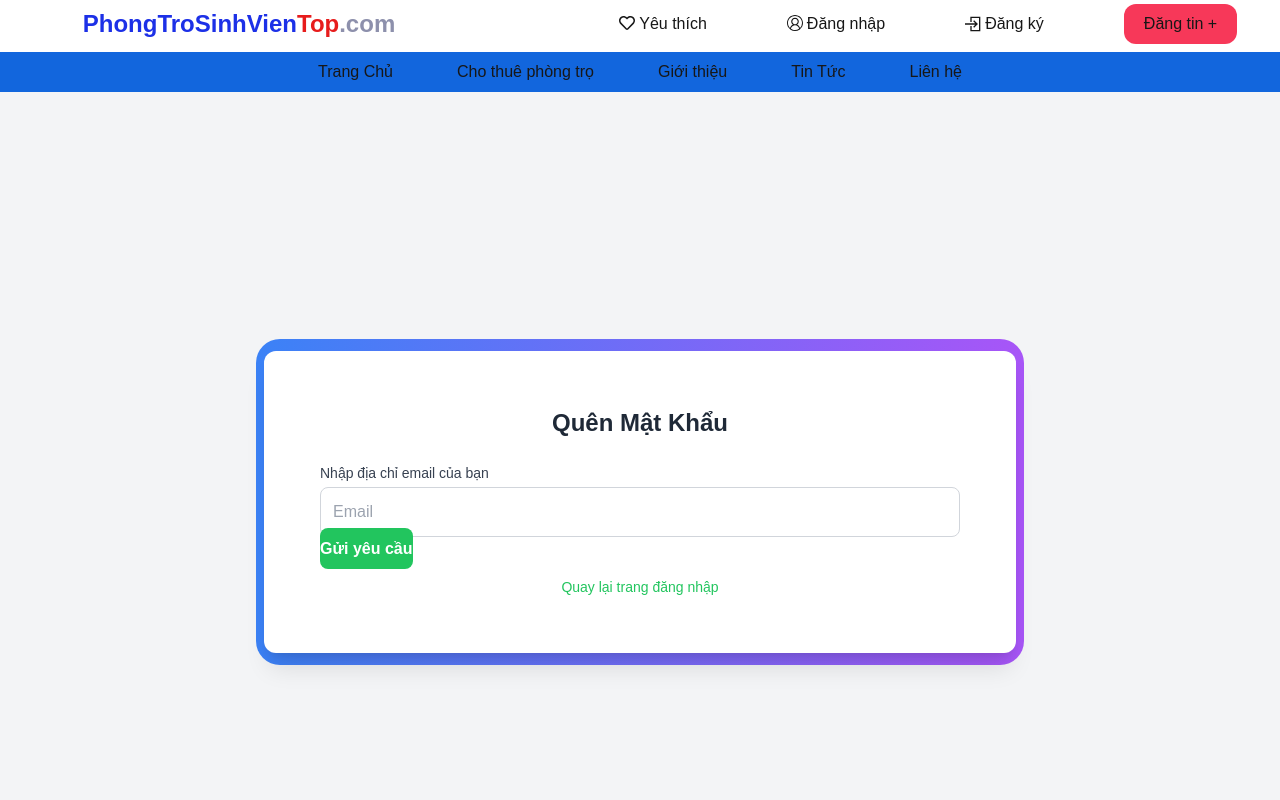
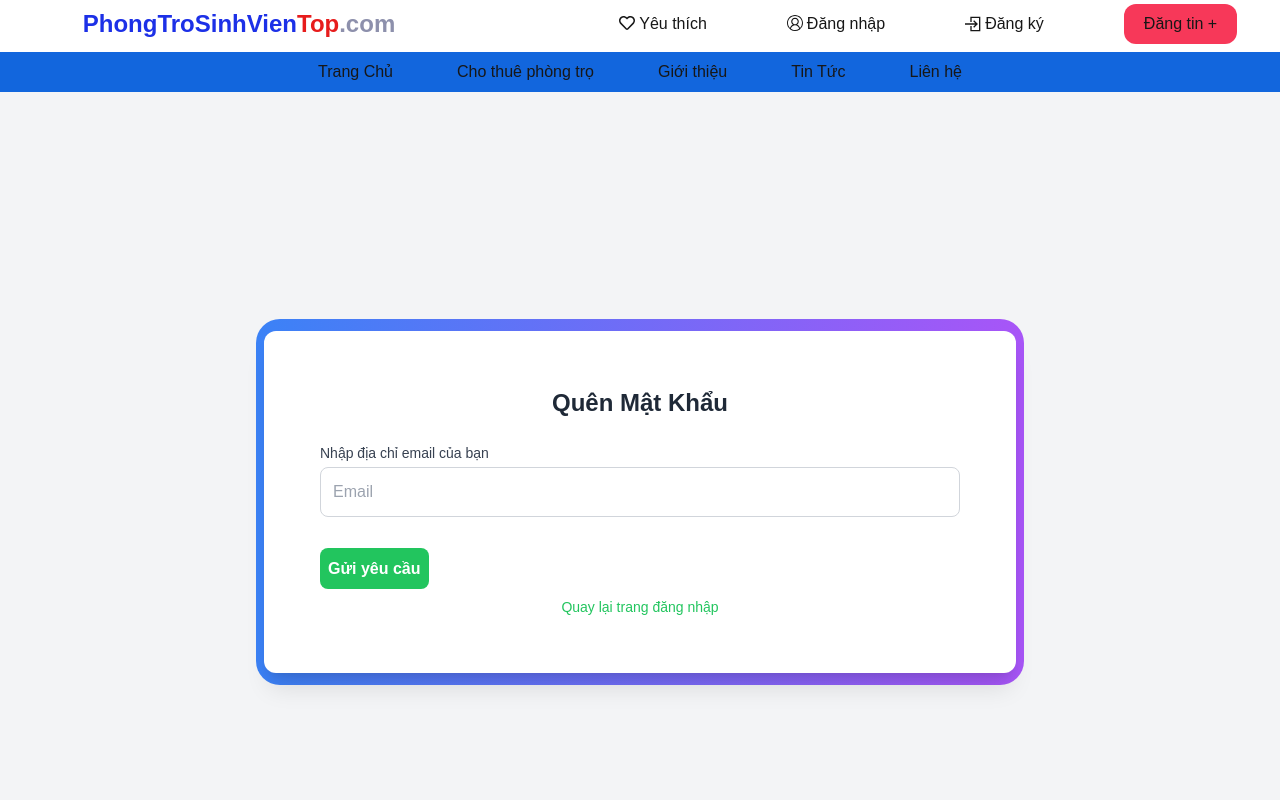
Before and after one commit to GiaPhu2407/webphongtro, a Next.js app: page /ShowForgotPass in a window 1280 px wide. Shown: the top 800 px of the page. Built offline with nearby package versions, Linux system fonts and the light colour scheme.

Commit message:
21/09/2024

```diff
--- a/app/ShowChangePass/page.tsx
+++ b/app/ShowChangePass/page.tsx
@@ -7,8 +7,8 @@ const page = () => {
   return (
     <div>
       <Header />
+      <FormChangePass />
       <Content />
-      <FormChangePass />
       <Footer />
     </div>
   );
--- a/app/components/ForgotPass/FormForgotPass.tsx
+++ b/app/components/ForgotPass/FormForgotPass.tsx
@@ -20,11 +20,11 @@ const ForgotPassword = () => {
               id="email"
               name="email"
               placeholder="Email"
-              className="mt-1 p-3 w-full border border-gray-300 rounded-lg focus:outline-none focus:ring-2 focus:ring-green-500"
+              className="mt-1 mb-10 p-3 w-full border border-gray-300 rounded-lg focus:outline-none focus:ring-2 focus:ring-green-500"
             />
             <Link
               href={"/ShowChangePass"}
-              className="mt-4 w-full bg-green-500 text-white py-3 rounded-lg font-semibold hover:bg-green-600 transition duration-300"
+              className="mt-1 px-2 w-full bg-green-500 text-white py-3 rounded-lg font-semibold hover:bg-green-600 transition duration-300"
             >
               Gửi yêu cầu
             </Link>
```
